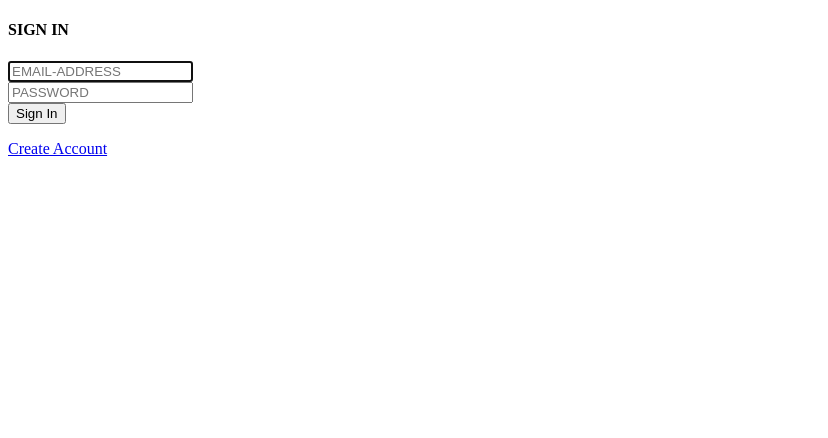
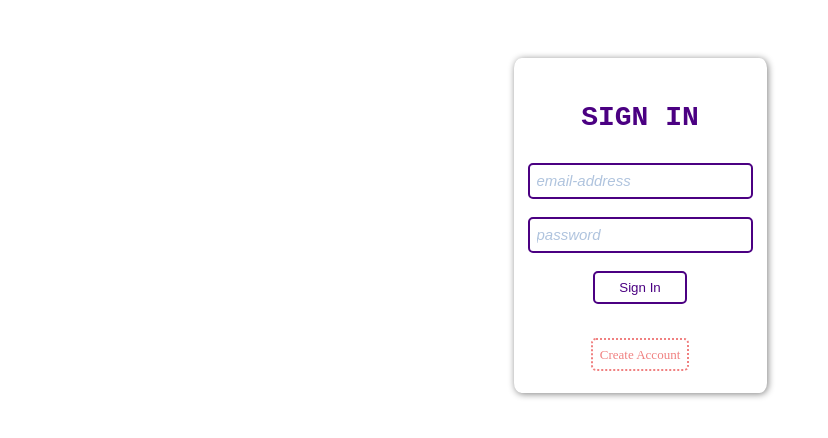
Before and after one commit to judetensor/LoginUI, a plain HTML site: page index.html in a window 1280 px wide. Shown: the whole page, without its empty margins (0-828 px from the left). Drawn offline with Linux system fonts and the light colour scheme.

Commit message:
Styled the index.html document. added fancy and attractive colors and implemented a card layouy as well.

```diff
--- a/index.css
+++ b/index.css
@@ -0,0 +1,92 @@
+* {
+  box-sizing: border-box
+}
+
+.root {
+  --border-radius: 5px;
+  --cont-radius: 3%;
+  --background-color: white;
+}
+
+section {
+  display: flex;
+  flex-direction: column;
+  justify-content: center;
+  align-items: center;
+  width: 100%;
+}
+
+
+div {
+  padding: 12px;
+  box-shadow: 1px 1px 7px gray;
+  border-radius: var(--cont-radius, 3%);
+  margin-top: 50px;
+  border: 2px solid white;
+  background-color: var(--background-color, white);
+}
+
+form {
+  display: flex;
+  flex-direction: column;
+  justify-content: center;
+  align-items: center;
+}
+
+h4 {
+  font-family: 'Courier New', Courier, monospace, Times, serif;
+  font-size: 28px;
+  margin: 30px;
+  color: indigo;
+}
+
+input {
+  color: indigo;
+  padding: 7px;
+  border: 2px solid indigo;
+  outline: none;
+  border-radius: var(--border-radius, 5px);
+  font-size: 16px;
+}
+
+input:hover {
+  border-width: 0px 0px 2px 0px;
+  border-style: solid;
+  border-color: indigo;
+}
+
+input::placeholder {
+  opacity: 90;
+  color: lightsteelblue;
+  font-style: italic;
+  font-size: 15px;
+}
+
+button {
+  padding: 7px 24px 7px 24px;
+  border: 2px solid indigo;
+  border-radius: var(--border-radius, 5px);
+  background-color: var(--background-color, white);
+  color: indigo;
+  margin-bottom: 25px;
+}
+
+button:hover {
+  background-color: indigo;
+  color: var(--background-color, white);
+}
+
+a {
+  font-size: 13px;
+  text-decoration: none;
+  color: lightcoral;
+  border: 2px dotted lightcoral;
+  padding: 7px;
+  border-radius: var(--border-radius, 5px);
+}
+
+a:hover {
+  border: 2px solid lightcoral;
+  background-color: lightcoral;
+  color: white;
+}
--- a/index.html
+++ b/index.html
@@ -2,6 +2,7 @@
 <html>
 
 <head>
+    <link rel="stylesheet" href="index.css" />
     <title>Login</title>
     <meta charset="UTF-8">
     <meta name="viewport" content="width=device-width, initial-scale=1">
@@ -10,13 +11,15 @@
 
 <body>
     <section>
-      <form action="page1.html" method="post" accept-charset="utf-8" autocomplete="off">
-        <h4>SIGN IN</h4>
-        <input type="email" name="email" id="email1" placeholder="EMAIL-ADDRESS" required autofocus /><br />
-        <input type="password" name="password" id="password1" placeholder="PASSWORD" required /><br />
-        <button type="submit">Sign In</button>
-        <p><a href="signup.html">Create Account</a></p>
-      </form>
+      <div>
+        <form action="page1.html" method="post" accept-charset="utf-8" autocomplete="off">
+          <h4>SIGN IN</h4>
+          <input type="email" name="email" id="email1" placeholder="email-address" required  /><br />
+          <input type="password" name="password" id="password1" placeholder="password" required /><br />
+          <button type="submit">Sign In</button>
+          <p><a href="signup.html">Create Account</a></p>
+        </form>
+      </div>
     </section>
 </body>
 
```
